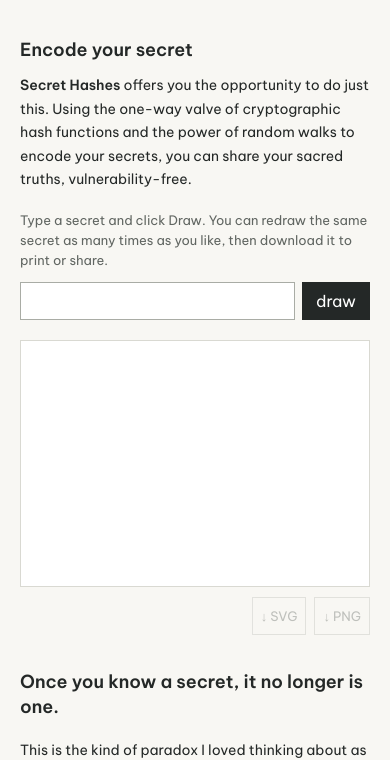
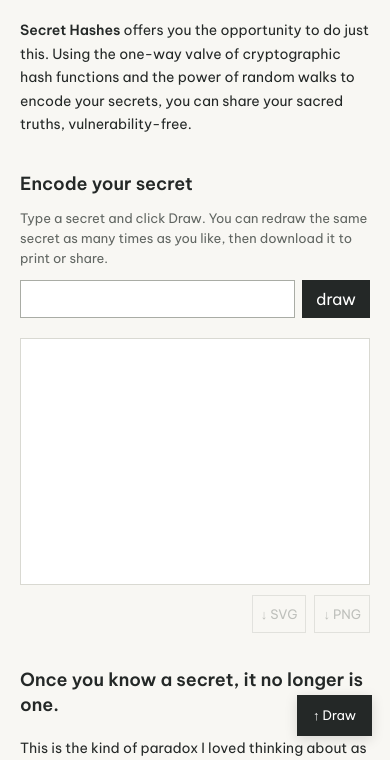
Before and after one commit to shduff/secret-hashes, a plain HTML site: page index.html in a window 390 px wide. Shown: the part 90-850 px from the top of the page. Drawn offline with Linux system fonts and the light colour scheme.

Commit message:
Move mobile explanation beneath title and add floating return-to-drawing link

```diff
--- a/index.html
+++ b/index.html
@@ -126,11 +126,26 @@ textarea:focus:not(:focus-visible){outline:none}
 
 /* Secret entry has no visual focus treatment, including keyboard focus. */
 #secret:focus,#secret:focus-visible,#secret:active{outline:none!important;outline-offset:0!important;box-shadow:none!important;border-color:#a9aca5!important;appearance:none}
+
+.mobile-title-explanation,.mobile-draw-return{display:none}
+@media(max-width:850px){
+.intro-heading{display:contents}
+.intro-heading h1{order:1}
+.intro-heading .mobile-title-explanation{display:block;order:2;width:100%;margin:0 0 16px}
+.right{order:3;scroll-margin-top:12px}
+.intro-heading .opening-line{order:4}
+.left-story{order:5}
+.left>.philosophy{order:6}
+.mobile-draw-return{display:flex;position:fixed;bottom:calc(18px + env(safe-area-inset-bottom));right:18px;z-index:20;align-items:center;justify-content:center;padding:9px 15px;background:var(--ink);color:white;text-decoration:none;font-size:13px;border:1px solid var(--ink);box-shadow:0 3px 12px #0002;opacity:0;visibility:hidden;pointer-events:none;transition:opacity .18s,visibility .18s}
+.mobile-draw-return.is-visible{opacity:1;visibility:visible;pointer-events:auto}
+}
+@media(prefers-reduced-motion:reduce){.mobile-draw-return{transition:none}}
 </style></head><body>
 <section class="hero" aria-labelledby="page-title">
 <div class="hero-grid">
 <div class="left">
 <div class="intro-heading"><h1 id="page-title">Secret Hashes</h1>
+<p class="intro-copy mobile-title-explanation"><strong>Secret Hashes</strong> offers you the opportunity to do just this. Using the one-way valve of cryptographic hash functions and the power of random walks to encode your secrets, you can share your sacred truths, vulnerability-free.</p>
 <p class="opening-line"><strong>Once you know a secret, it no longer is one.</strong></p></div>
 <div class="left-story">
 <p class="intro-copy">This is the kind of paradox I loved thinking about as a kid, like how you can’t seek enlightenment directly; how you’ll never know whether the red <em>you</em> see is the same red I do; how some ideas are forgotten while others are one-way valves, offering perspectives which, once you see them, can’t be unseen. But what if there was a way to share a secret while still keeping it? What if there was a way to entrust someone with your deepest truths without actually being vulnerable with them?</p>
@@ -218,9 +233,9 @@ textarea:focus:not(:focus-visible){outline:none}
 			</p>
 		</article></section>
 </div>
-<div class="right">
+<div class="right" id="drawing-area">
 <div class="secret-entry"><label class="prompt" for="secret">Encode your secret</label>
-<p class="intro-copy mobile-explanation"><strong>Secret Hashes</strong> offers you the opportunity to do just this. Using the one-way valve of cryptographic hash functions and the power of random walks to encode your secrets, you can share your sacred truths, vulnerability-free.</p>
+
 <p class="prompt-note">Type a secret and click Draw. You can redraw the same secret as many times as you like, then download it to print or share.</p>
 <div class="entry-row"><textarea id="secret" rows="2" aria-label="Your secret" spellcheck="false" autocomplete="off"></textarea><button id="drawButt" type="button"><span id="drawButtText">draw</span></button></div>
 </div>
@@ -229,5 +244,9 @@ textarea:focus:not(:focus-visible){outline:none}
 <div class="canvas-footer"><div id="status" role="status" aria-live="polite"></div><div class="download-actions"><button id="download-svg" type="button" disabled>↓ SVG</button><button id="download-png" type="button" disabled>↓ PNG</button></div></div>
 </div></div>
 </section>
+<a class="mobile-draw-return" href="#drawing-area" aria-label="Back to drawing area">↑ Draw</a>
 
-<script src="./landing.js"></script></body></html>
+<script src="./landing.js"></script>
+<script>
+(()=>{const studio=document.getElementById("drawing-area"),link=document.querySelector(".mobile-draw-return");if(!studio||!link)return;const update=()=>{const r=studio.getBoundingClientRect();link.classList.toggle("is-visible",window.innerWidth<=850&&r.bottom<window.innerHeight*.65)};window.addEventListener("scroll",update,{passive:true});window.addEventListener("resize",update);update()})();
+</script></body></html>
```
